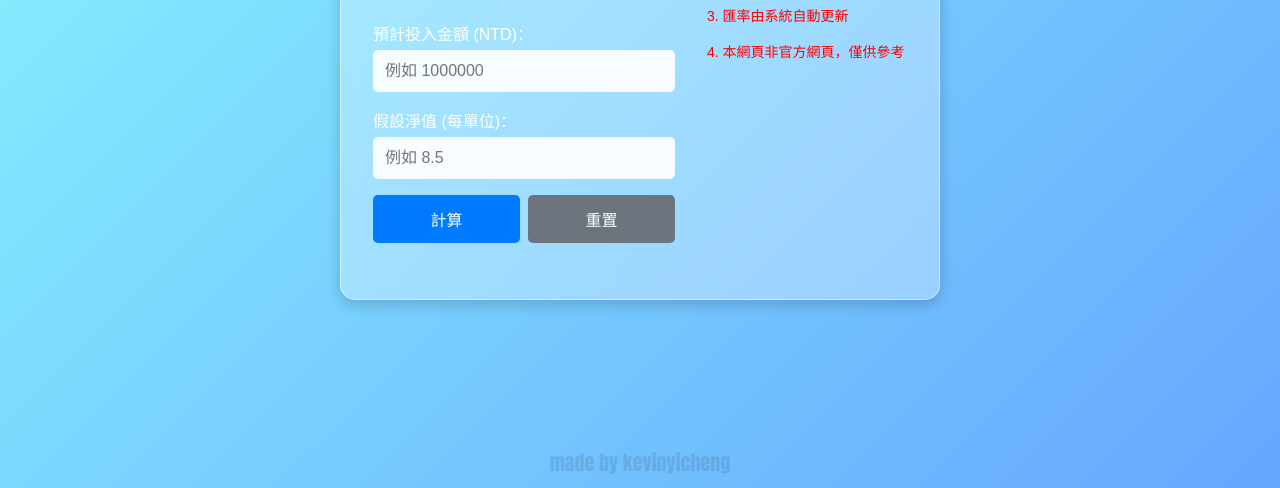
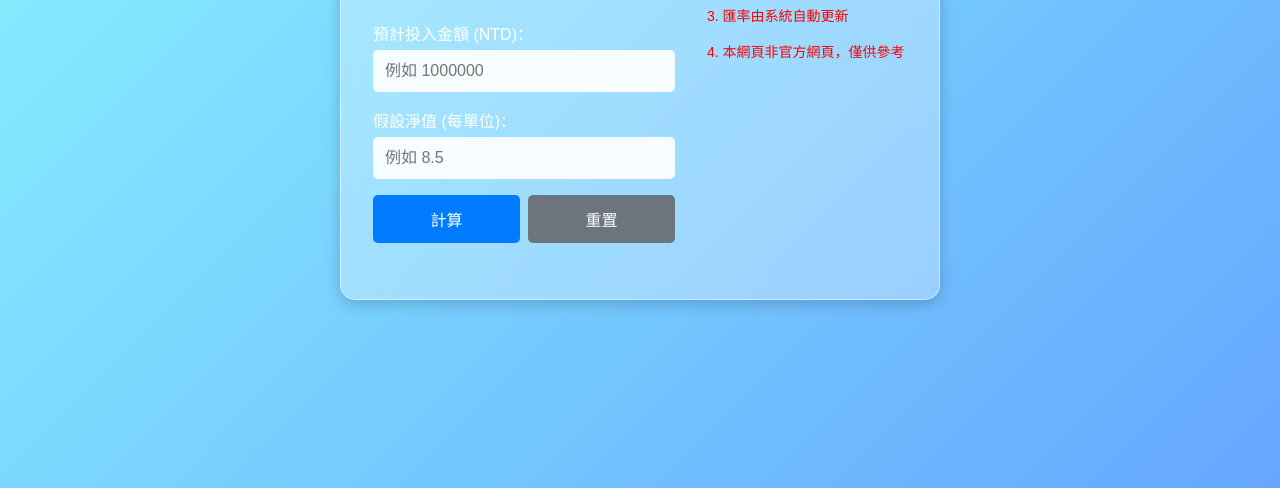
Before and after one commit to kevinyicheng/DSP5, a plain HTML site: page index.html in a window 1280 px wide. Shown: the part 312-800 px from the top of the page. Drawn offline with Linux system fonts and the light colour scheme.

Commit message:
index.html

```diff
--- a/index.html
+++ b/index.html
@@ -331,6 +331,5 @@
             if (e.key === 'Enter') calculateResult();
         });
     </script>
-        <div class="watermark">made by kevinyicheng</div>
 </body>
 </html>
```
